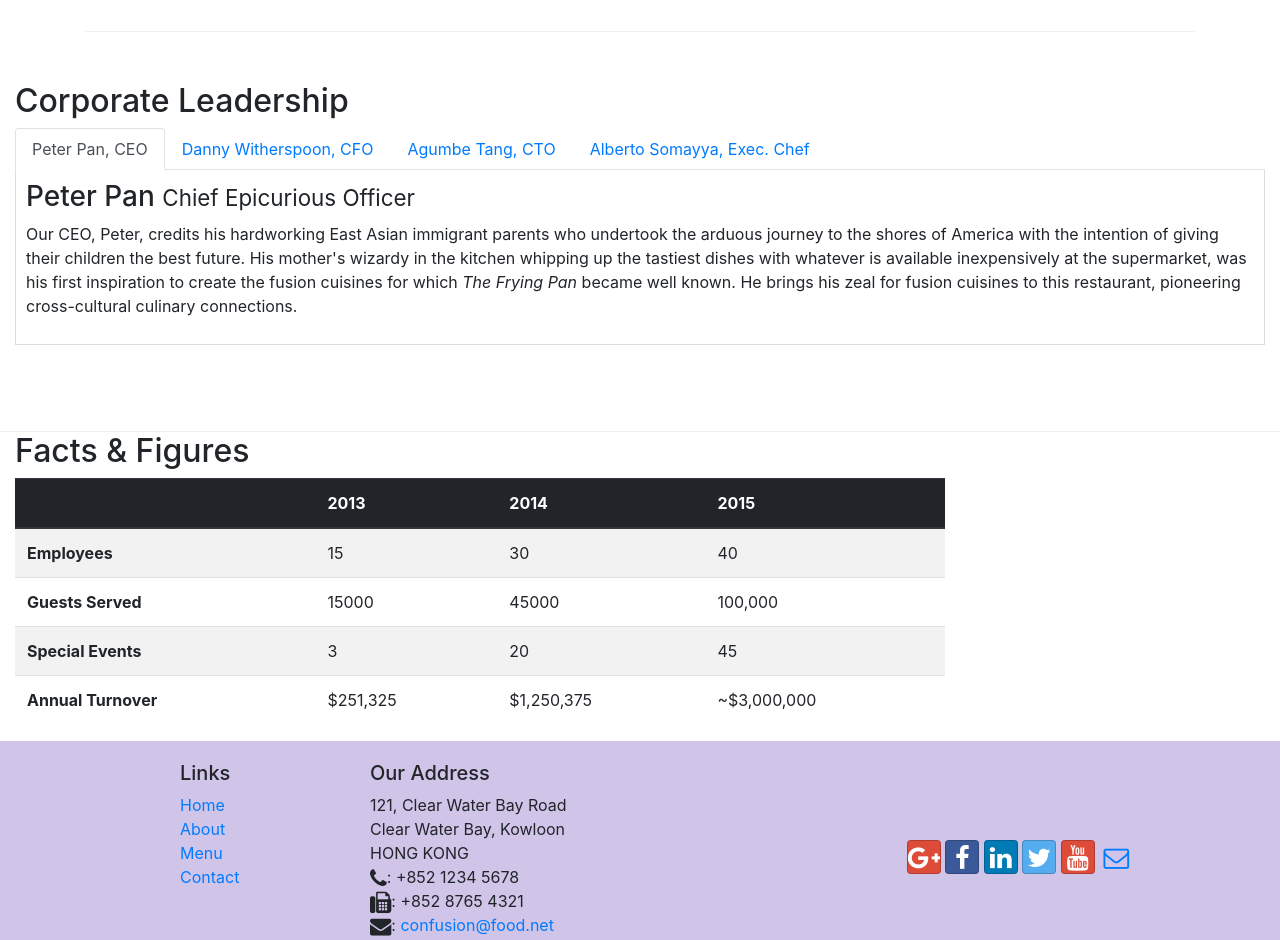
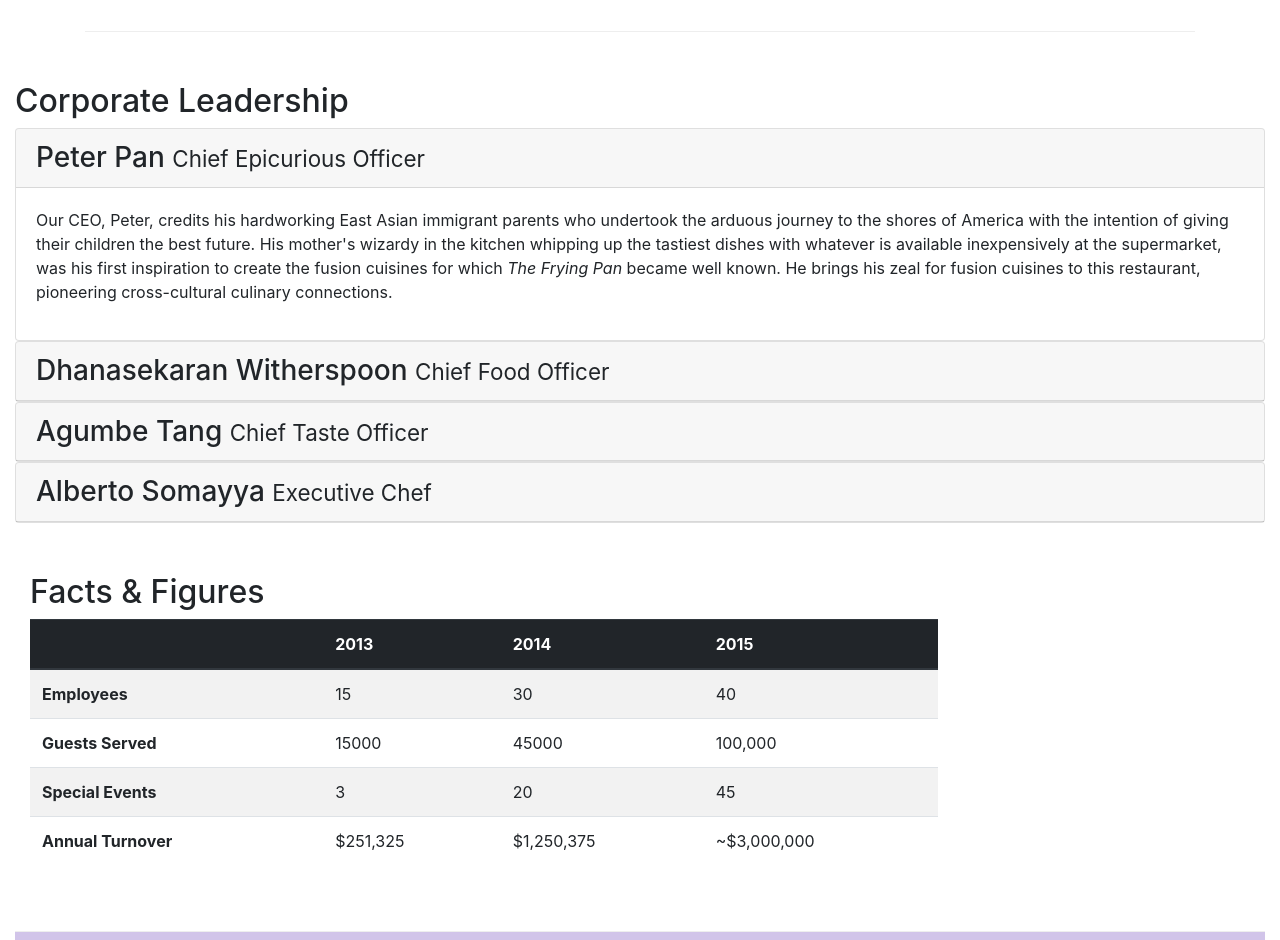
Before and after one commit to fezile-sudo/Bootstrap4, a website: page aboutus.html in a window 1280 px wide. Shown: the part 940-1880 px from the top of the page. Drawn offline with nearby package versions, Linux system fonts and the light colour scheme.

Commit message:
Accordion

```diff
--- a/aboutus.html
+++ b/aboutus.html
@@ -106,47 +106,67 @@
             <div class="col-12">
                 <h2>Corporate Leadership</h2>
 
-        <ul class="nav nav-tabs">
-                    <li class="nav-item">
-                      <a class="nav-link active" href="#peter"
-                        role="tab" data-toggle="tab">Peter Pan, CEO</a>
-                    </li>
-                    <li class="nav-item">
-                      <a class="nav-link" href="#danny" role="tab"
-                        data-toggle="tab">Danny Witherspoon, CFO</a>
-                    </li>
-                    <li class="nav-item">
-                      <a class="nav-link" href="#agumbe"role="tab"
-                        data-toggle="tab">Agumbe Tang, CTO</a>
-                    </li>
-                    <li class="nav-item">
-                      <a class="nav-link" href="#alberto" role="tab"
-                        data-toggle="tab">Alberto Somayya, Exec. Chef</a>
-                    </li>
-                </ul>
-
-            <div class="tab-content">
-                <div role="tabpanel" class="tab-pane fade show active" id="peter">
-                <h3>Peter Pan <small>Chief Epicurious Officer</small></h3>
+        <div id="accordion">
+                   <div class="card">
+                        <div class="card-header" role="tab" id="peterhead">
+                        <h3 class="mb-0">
+                            <a data-toggle="collapse" data-target="#peter">
+                            Peter Pan <small>Chief Epicurious Officer</small>
+                            </a>
+                        </h3>
+                        </div>
+                        <div class="collapse show" id="peter" data-parent="#accordion">
+                            <div class="card-body">
                                 <p class="d-none d-sm-block">Our CEO, Peter, credits his hardworking East Asian immigrant parents who undertook the arduous journey to the shores of America with the intention of giving their children the best future. His mother's wizardy in the kitchen whipping up the tastiest dishes with whatever is available inexpensively at the supermarket, was his first inspiration to create the fusion cuisines for which <em>The Frying Pan</em> became well known. He brings his zeal for fusion cuisines to this restaurant, pioneering cross-cultural culinary connections.</p>
                             </div>
+                        </div>
+                    </div>
 
-            <div role="tabpanel" class="tab-pane fade" id="danny">
-               <h3>Dhanasekaran Witherspoon <small>Chief Food Officer</small></h3>
-                <p class="d-none d-sm-block">Our CFO, Danny, as he is affectionately referred to by his colleagues, comes from a long established family tradition in farming and produce. His experiences growing up on a farm in the Australian outback gave him great appreciation for varieties of food sources. As he puts it in his own words, <em>Everything that runs, wins, and everything that stays, pays!</em></p>
+                    <div class="card">
+                        <div class="card-header" role="tab" id="dannyhead">
+                        <h3 class="mb-0">
+                            <a data-toggle="collapse" data-target="#danny">
+                            Dhanasekaran Witherspoon <small>Chief Food Officer</small>
+                            </a>
+                        </h3>
                         </div>
-                <div role="tabpanel" class="tab-pane fade" id="agumbe">
-                <h3>Agumbe Tang <small>Chief Taste Officer</small></h3>
+                        <div class="collapse" id="danny" data-parent="#accordion">
+                            <div class="card-body">
+                                <p class="d-none d-sm-block">Our CEO, Peter, credits his hardworking East Asian immigrant parents who undertook the arduous journey to the shores of America with the intention of giving their children the best future. His mother's wizardy in the kitchen whipping up the tastiest dishes with whatever is available inexpensively at the supermarket, was his first inspiration to create the fusion cuisines for which <em>The Frying Pan</em> became well known. He brings his zeal for fusion cuisines to this restaurant, pioneering cross-cultural culinary connections.</p>
+                            </div>
+                        </div>
+                    </div>
+
+                    <div class="card">
+                        <div class="card-header" role="tab" id="agumbehead">
+                        <h3 class="mb-0">
+                            <a data-toggle="collapse" data-target="#agumbe">
+                           Agumbe Tang  <small>Chief Taste Officer</small>
+                            </a>
+                        </h3>
+                        </div>
+                        <div class="collapse" id="agumbe" data-parent="#accordion">
+                            <div class="card-body">
                                 <p class="d-none d-sm-block">Blessed with the most discerning gustatory sense, Agumbe, our CTO, personally ensures that every dish that we serve meets his exacting tastes. Our chefs dread the tongue lashing that ensues if their dish does not meet his exacting standards. He lives by his motto, <em>You click only if you survive my lick.</em></p>
                             </div>
+                        </div>
+                    </div>
 
-              <div role="tabpanel" class="tab-pane fade" id="alberto">
-                <h3>Alberto Somayya <small>Executive Chef</small></h3>
+                    <div class="card">
+                        <div class="card-header" role="tab" id="albertohead">
+                        <h3 class="mb-0">
+                            <a data-toggle="collapse" data-target="#a;berto">
+                            Alberto Somayya <small>Executive Chef</small>
+                            </a>
+                        </h3>
+                        </div>
+                        <div class="collapse" id="alberto" data-parent="#accordion">
+                            <div class="card-body">
                                 <p class="d-none d-sm-block">Award winning three-star Michelin chef with wide International experience having worked closely with whos-who in the culinary world, he specializes in creating mouthwatering Indo-Italian fusion experiences. He says, <em>Put together the cuisines from the two craziest cultures, and you get a winning hit! Amma Mia!</em></p>
                             </div>
                         </div>
                     </div>
-</div
+                </div>
 
 
 <div class="row row-content">
```
Lines whose indentation alone changed are shown as unchanged.
